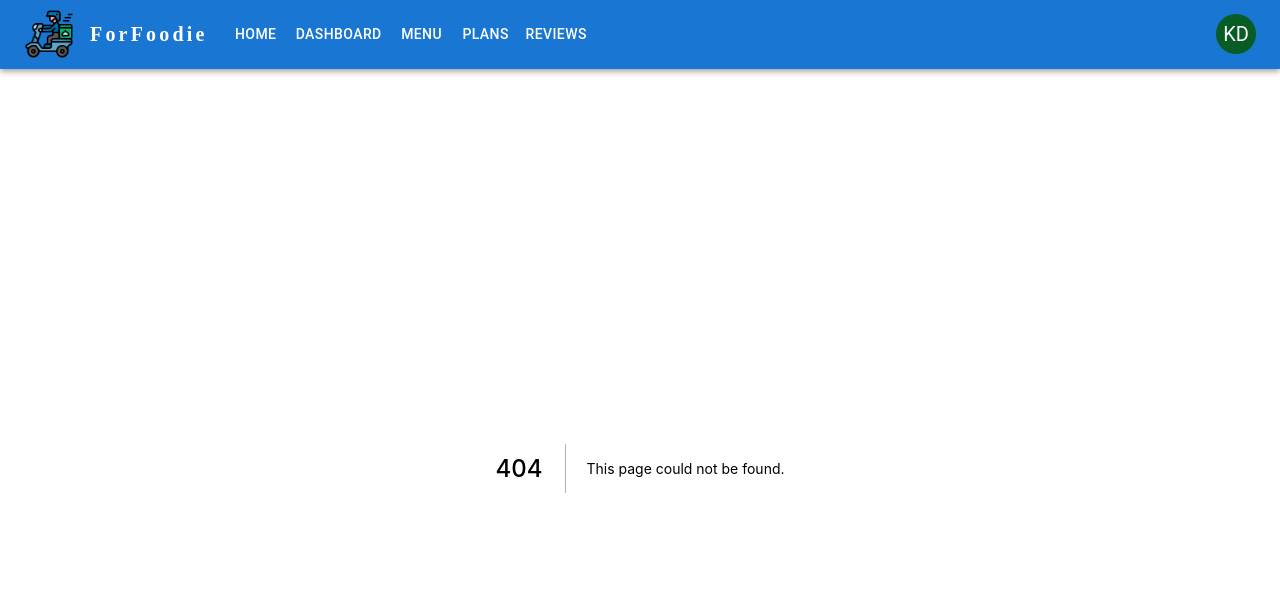
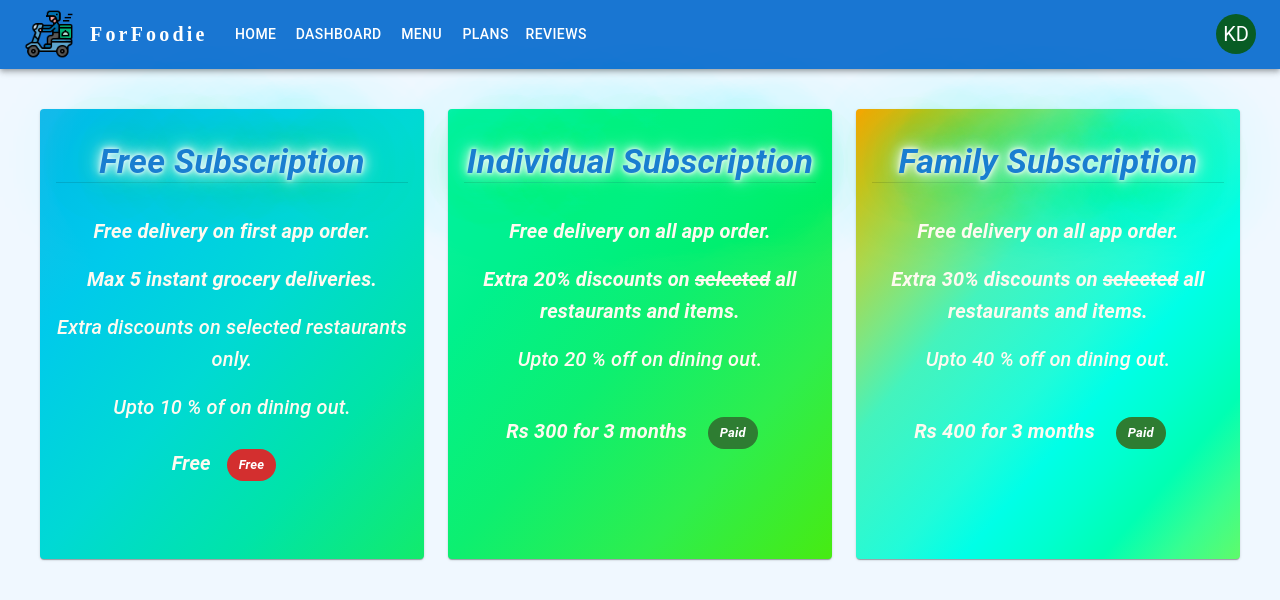
Before and after one commit to harshit-01/Food-delivery-app-using-Next.js, a Next.js app: page /Plans in a window 1280 px wide. Before the commit this address had no page. Shown: the top 600 px of the page. Built offline with nearby package versions, Linux system fonts and the light colour scheme.

Commit message:
Pans and Review page added

```diff
--- a/components/DashboardCards.jsx
+++ b/components/DashboardCards.jsx
@@ -140,7 +140,7 @@ export default function DashboardCards(){
                                     background: {
                                         fill: 'red',
                                     },
-                            })} />;
+                            })} />
                             </div>
                         </div>
                         <div className={styles.col_right_down}>
--- /dev/null
+++ b/pages/Plans/index.js
@@ -0,0 +1,65 @@
+import * as React from 'react';
+import { experimentalStyled as styled } from '@mui/material/styles';
+import Box from '@mui/material/Box';
+import Paper from '@mui/material/Paper';
+import Grid from '@mui/material/Unstable_Grid2';
+import Typography from '@mui/material/Typography';
+import Divider from '@mui/material/Divider';
+import styles from '../../styles/dashboard_cards.module.scss';
+import Chip from '@mui/material/Chip';
+
+
+const Item = styled(Paper)(({ theme }) => ({
+  backgroundColor: theme.palette.mode === 'dark' ? '#1A2027' : '#fff',
+  ...theme.typography.body2,
+  padding: theme.spacing(2),
+  textAlign: 'center',
+  color: theme.palette.text.secondary,
+}));
+
+export default function Plans(){
+    return(
+        <Box sx={{ flexGrow: 1 , m :5, borderRadius:"15px"}}>
+            <Grid container spacing={{ xs: 2, md: 3 }} columns={{ xs: 4, sm: 9, md: 12 }}>
+                {Array.from(Array(3)).map((_, index) => (
+                <Grid xs={4} sm={3} md={4} key={index}>
+                    { index == 0 ?
+                    <Item sx={{ width: "100%",height:{xs:"400px",sm:"540px",md:"500px",lg:"450px"}}}  className={styles.box}>
+                        <Typography mt={2} variant="h4" sx={{fontWeight:"bold" ,fontStyle:"oblique"}} className={styles.blueText}> Free Subscription </Typography>
+                        <Divider />
+                        <Typography mt={4} variant="h6" sx={{fontWeight:"bold",color:"floralwhite",fontStyle:"italic"}}> Free delivery on first app order. </Typography>
+                        <Typography mt={2} variant="h6" sx={{fontWeight:"bold",color:"floralwhite",fontStyle:"italic"}}> Max 5 instant grocery deliveries. </Typography>
+                        <Typography mt={2} variant="h6" sx={{color:"floralwhite",fontStyle:"italic"}}> Extra discounts on selected restaurants only.</Typography>
+                        <Typography mt={2} variant="h6" sx={{color:"floralwhite",fontStyle:"italic"}}> Upto 10 % of on dining out. </Typography>
+                        {/* <Typography mt={4} variant="body2" sx={{color:"floralwhite",fontStyle:"italic"}}> Free delivery on first app order </Typography> */}
+                        <Typography mt={3} mb={2} variant="h6" sx={{fontWeight:"bold",color:"floralwhite",fontStyle:"italic"}}>
+                            Free
+                            <Chip label="Free" color="error" sx={{mx:2}}/>
+                            {/* onClick={handleClick}  */}
+                         </Typography>
+                        </Item>
+                        : index == 1 ?
+                            <Item sx={{ width: "100%",height:{xs:"400px",sm:"540px",md:"500px",lg:"450px"}}}    className={styles.box2}>
+                            <Typography mt={2} variant="h4" sx={{fontWeight:"bold" ,fontStyle:"oblique"}} className={styles.blueText}> Individual Subscription </Typography>
+                            <Divider />
+                            <Typography mt={4} variant="h6" sx={{fontWeight:"bold",color:"floralwhite",fontStyle:"italic"}}> Free delivery on all app order. </Typography>
+                            <Typography mt={2} variant="h6" sx={{ fontWeight:"bold",color:"floralwhite",fontStyle:"italic"}}> Extra <strong>20% discounts</strong> on <em style={{textDecoration:"line-through"}}>selected</em> <strong>all</strong> restaurants and items.</Typography>
+                            <Typography mt={2} variant="h6" sx={{color:"floralwhite",fontStyle:"italic"}}> Upto 20 % off on dining out. </Typography>
+                            {/* <Typography mt={4} variant="body2" sx={{color:"floralwhite",fontStyle:"italic"}}> Free delivery on first app order </Typography> */}
+                            <Typography mt={5} mb={2} variant="h6" sx={{fontWeight:"bold",color:"floralwhite",fontStyle:"italic"}}> Rs 300 for 3 months <Chip label="Paid" color="success" sx={{mx:2}}/></Typography>
+                        </Item> : <Item sx={{ width: "100%",height:{xs:"400px",sm:"540px",md:"500px",lg:"450px"}}}  className={styles.box3}>
+                            <Typography mt={2} variant="h4" sx={{fontWeight:"bold" ,fontStyle:"oblique"}} className={styles.blueText}> Family Subscription </Typography>
+                            <Divider />
+                            <Typography mt={4} variant="h6" sx={{fontWeight:"bold",color:"floralwhite",fontStyle:"italic"}}> Free delivery on all app order. </Typography>
+                            <Typography mt={2} variant="h6" sx={{fontWeight:"bold",color:"floralwhite",fontStyle:"italic"}}> Extra <strong>30% discounts</strong> on <em style={{textDecoration:"line-through"}}>selected</em> <strong>all</strong> restaurants and items.</Typography>
+                            <Typography mt={2} variant="h6" sx={{color:"floralwhite",fontStyle:"italic"}}> Upto <em>40 % off</em> on dining out. </Typography>
+                            {/* <Typography mt={4} variant="body2" sx={{color:"floralwhite",fontStyle:"italic"}}> Delivery Free on first app order </Typography> */}
+                            <Typography mt={5} mb={2} variant="h6" sx={{fontWeight:"bold",color:"floralwhite",fontStyle:"italic"}}> Rs 400 for 3 months <Chip label="Paid" color="success" sx={{mx:2}}/></Typography>
+                        </Item>
+                    }
+                </Grid>
+                ))}
+            </Grid>
+        </Box>
+    )
+}
--- a/styles/dashboard_cards.module.scss
+++ b/styles/dashboard_cards.module.scss
@@ -167,6 +167,9 @@
     font-size: 16px;
     margin:10px;
     resize: none;
+    @media(max-width:820px){
+        width:80%;
+    }
 }
 .label{
     margin:10px;
@@ -176,8 +179,79 @@
     margin: 20px;
     box-shadow: 4px 5px 4px 5px #b9b8b8;
 }
+.input{
+    margin:10px;
+    width:200px;
+    height:40px;
+    border:none;
+    outline: none;
+    font-size:15px;
+    border-bottom:2px solid black;
+}
 .reviews{
     margin: 20px;
     margin-top:5px;
     box-shadow: 4px 5px 4px 5px #b9b8b8;
 }
+.box{
+    background-image: linear-gradient(to right bottom, #19b9ea, #00caeb, #00d9d4, #00e4a8, #12eb6b);
+    font-family: sans-serif;
+}
+.box2{
+    background-image: linear-gradient(to right bottom, #10f1a6, #00f18d, #0def70, #2eee4d, #47eb12);
+    font-family: sans-serif;
+}
+.box3{
+    background-image: linear-gradient(to right bottom, #ffa500, #d6c219, #aad84e, #7be785, #44f3bd, #34f7cb, #21fbd9, #00ffe7, #00ffd0, #00ffb3, #37fe91, #5ffb6a);
+    font-family: sans-serif;
+}
+.neonText {
+    animation: flicker 1.5s infinite alternate;
+    color: rgb(25, 126, 208);
+    font-family: "Vibur", sans-serif;
+}
+@keyframes flicker {
+
+    0%, 18%, 22%, 25%, 53%, 57%, 100% {
+
+        text-shadow:
+        0 0 4px #fff,
+        0 0 11px #fff,
+        0 0 19px #fff,
+        0 0 40px rgb(0, 255, 153),
+        0 0 80px rgb(0, 255, 153),
+        0 0 90px rgb(0, 255, 153),
+        0 0 100px rgb(0, 255, 153),
+        0 0 150px rgb(0, 255, 153);
+
+    }
+
+    20%, 24%, 55% {
+        text-shadow: none;
+    }
+}
+.blueText {
+    animation: flicker 1.5s infinite alternate;
+    color: rgb(25, 126, 208);
+    font-family: "Vibur", sans-serif;
+}
+@keyframes flicker {
+
+    0%, 18%, 22%, 25%, 53%, 57%, 100% {
+
+        text-shadow:
+        0 0 4px #fff,
+        0 0 11px #fff,
+        0 0 19px #fff,
+        0 0 40px rgb(0, 255, 153),
+        0 0 80px rgb(0, 255, 153),
+        0 0 90px rgb(0, 255, 153),
+        0 0 100px rgb(0, 255, 153),
+        0 0 150px rgb(0, 255, 153);
+
+    }
+
+    20%, 24%, 55% {
+        text-shadow: none;
+    }
+}
```
Also changed, not shown: pages/Reviews/index.js (+72 -54 lines).
